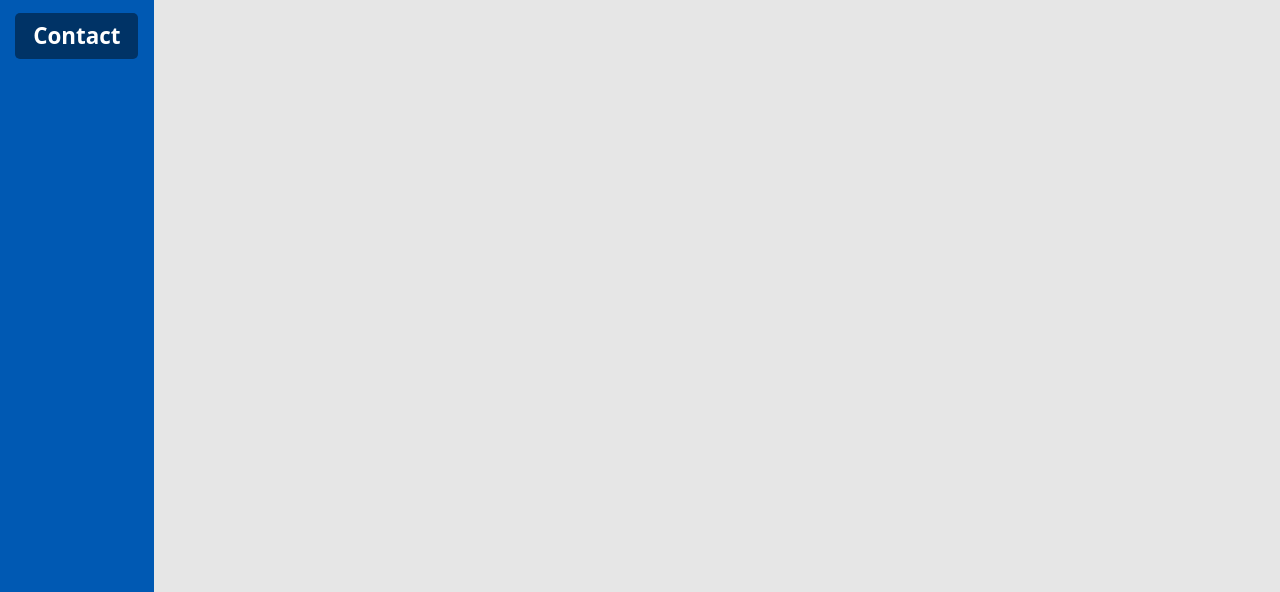
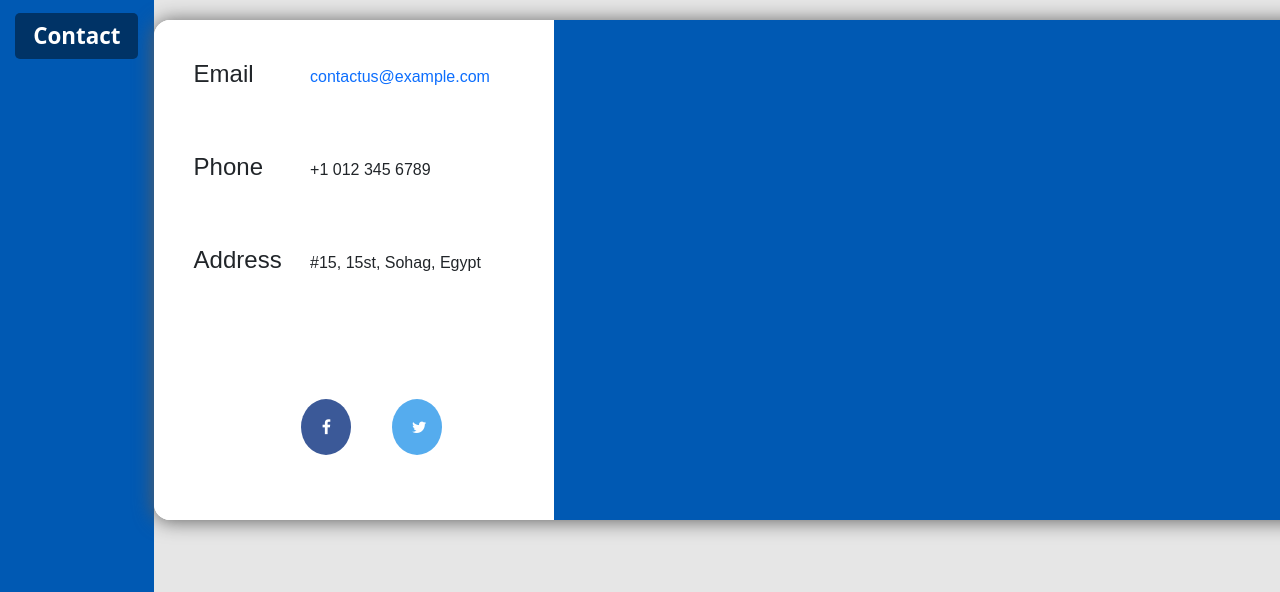
Before and after one commit to MohammedElsayed760/automobile-security-system, a plain HTML site: page contact.html in a window 1280 px wide. Shown: the part 208-800 px from the top of the page. Drawn offline with nearby package versions, Linux system fonts and the light colour scheme.

Commit message:
huge changes

```diff
--- a/contact.html
+++ b/contact.html
@@ -1,11 +1,13 @@
 <!DOCTYPE html>
 <html lang="en" dir="ltr">
+
 <head>
   <meta charset="utf-8">
 
   <link href="https://cdn.jsdelivr.net/npm/bootstrap@5.0.0-beta1/dist/css/bootstrap.min.css" rel="stylesheet" integrity="sha384-giJF6kkoqNQ00vy+HMDP7azOuL0xtbfIcaT9wjKHr8RbDVddVHyTfAAsrekwKmP1" crossorigin="anonymous">
   <link rel="stylesheet" href="styles.css">
   <link rel="icon" href="images/favicon.ico">
+  <link rel="stylesheet" href="https://cdnjs.cloudflare.com/ajax/libs/font-awesome/4.7.0/css/font-awesome.min.css">
   <title>Car safety</title>
 
 </head>
@@ -13,18 +15,83 @@
 <body>
 
   <div class="header">
-       <img src="images/brand.png" style="height:100%;display:inline;" alt="brand">
+    <img src="images/brand.png" style="height:100%;display:inline;padding-left:3%" alt="brand">
     <div class="profile-container">
       <img src="images/profile-pic.jpg" alt="profile picture" class="profile-pic">
       <p class="profile-name"> Mohamed elsayed</p>
     </div>
   </div>
 
-<div class="sidebar" >
+  <div class="sidebar">
 
-  <div class="navigation-item"> <a class="menu-link " href="index.html" >Home</a> </div>
-  <div class="navigation-item"> <a class="menu-link " href="safety.html">Safety</a> </div>
+    <div class="navigation-item"> <a class="menu-link " href="index.html">Home</a> </div>
+    <div class="navigation-item"> <a class="menu-link " href="user.html">User</a> </div>
     <div class="navigation-item"> <a class=" current-page" href="contact.html"> Contact</a> </div>
+
+
+    <div class="content-container">
+
+      <h1 class="user-information">Contact Us</h1>
+      <div class="user-info conact">
+
+        <div class="left">
+
+
+          <div class="data-block">
+            <div class="data">
+              <div class="key">
+              <h4 class="key">Email</h4>
+              </div>
+              <div class="value">
+                <a href="#"><p class="value">contactus@example.com</p></a>
+              </div>
+            </div>
+          </div>
+
+
+          <div class="data-block">
+            <div class="data">
+              <div class="key">
+                <h4 class="key">Phone</h4>
+              </div>
+              <div class="value">
+                <p>	+1 012 345 6789</p>
+              </div>
+            </div>
+          </div>
+
+
+          <div class="data-block">
+            <div class="data">
+              <div class="key">
+                <h4 class="key">Address</h4>
+              </div>
+              <div class="value">
+                <p>#15, 15st, Sohag, Egypt</p>
+              </div>
+            </div>
+          </div>
+
+
+          <div class="social_media">
+                <a href="#" class="fa fa-facebook"></a>
+                <a href="#" class="fa fa-twitter"></a>
+          </div>
+
+        </div>
+
+
+
+
+        <div class="right">
+
+
+        </div>
+
+      </div>
+    </div>
+
+
 
 
   </div>
@@ -38,4 +105,5 @@
   <script src="https://stackpath.bootstrapcdn.com/bootstrap/4.5.2/js/bootstrap.min.js" integrity="sha384-B4gt1jrGC7Jh4AgTPSdUtOBvfO8shuf57BaghqFfPlYxofvL8/KUEfYiJOMMV+rV" crossorigin="anonymous"></script>
 
 </body>
+
 </html>
--- a/script.js
+++ b/script.js
@@ -8,8 +8,8 @@ $(document).ready(async function() {
     ],
     target: 'map',
     view: new ol.View({
-      center: ol.proj.fromLonLat([31.700001, 26.549999]),
-      zoom: 8,
+      center: ol.proj.fromLonLat([15, 50]),
+      zoom: 2,
     })
   });
 
@@ -20,20 +20,24 @@ $(document).ready(async function() {
     console.log("error fetching from your server", error)
   }
 
-async function run(){
+  async function run() {
     const data = await getCords()
     CenterMap(data.long, data.lat)
     setMarker(data.long, data.lat)
-    if(data.image){
+    if (data.image) {
       updateImage(data.image)
     }
-}
+  }
 
 
 
-  function updateImage(imageSrc){
-    const thiefImage = document.getElementById("thiefImage")
-    thiefImage.src = imageSrc
+  function updateImage(imageSrc) {
+    const thiefImage = document.getElementById("thiefImage");
+    thiefImage.src = imageSrc;
+    document.getElementById("img-caption").innerHTML = `Warning &#10071; &#10071; <br>
+    There is an unknown person in your car &#10071; `
+
+
   }
 
   function CenterMap(long, lat) {
@@ -43,6 +47,7 @@ async function run(){
   }
 
   var markers;
+
   function setMarker(long, lat) {
     map.removeLayer(markers)
     markers = new ol.layer.Vector({
--- a/styles.css
+++ b/styles.css
@@ -1,3 +1,6 @@
+
+
+
 html{height: 100%}
 
 body{
@@ -8,7 +11,10 @@ background-color:#e6e6e6;
 
 .map {
         height: 650px;
-        width: 100%;
+        width: 94%;
+        margin: auto;
+        border-radius: 10px;
+        box-shadow: 0 1px 20px 0 rgba(93, 93, 93, 1);
       }
 
 .header{
@@ -17,7 +23,7 @@ background-color:#e6e6e6;
   position:fixed;
   display: block;
   background-color:white ;
-  z-index: 1
+   z-index: 1
 }
 
 
@@ -117,6 +123,7 @@ left:10%;
 top:5%;
 margin: 3rem auto ;
 z-index: -1;
+box-shadow: 0 1px 20px 0 rgba(93, 93, 93, 1);
 }
 
 .thief-img{
@@ -130,8 +137,151 @@ z-index: -1;
 
 }
 
-.img-caption p{
-  padding:2rem 1rem;
-  font-size: 1.5rem;
+.img-caption {
+   padding:6rem 1rem;
+  font-size: 1.9rem;
   font-weight: 500 ;
 }
+
+.content-container{
+  width: 88%;
+  height: 90%;
+display: inline-block;
+position: fixed;
+left:12%;
+top:10%;
+z-index: -1;
+}
+
+.user-info{
+  width: 1200px;
+  height: 500px;
+  background-color:white;
+  margin:50px auto;
+  position: relative;
+  box-shadow: 0 1px 20px 0 rgba(93, 93, 93, 1);
+  border-radius: 1rem;
+font-family: 'Josefin Sans', sans-serif;
+}
+
+
+.right{
+  background-color:#0059b3 ;
+  display: inline-block;
+  width: 800px;
+  height: 500px;
+position: absolute;
+left:400px;
+border-top-right-radius: 1rem;
+border-bottom-right-radius: 1rem;
+color: white;
+}
+
+.left{
+  background-color: white;
+  display:inline-block;
+  width: 400px;
+  height: 500px;
+  position: absolute;
+  left: 0;
+  border-top-left-radius: 1rem;
+  border-bottom-left-radius: 1rem;
+text-align: center;
+}
+
+
+.user-image{
+height: 350px;
+width: 250px;
+border-radius:0.5rem;
+margin: 50px auto 20px auto;
+
+}
+
+.user-name{
+  color: #003366
+}
+
+.data-block{
+  display: block;
+
+}
+
+.data{
+  display: inline-block;
+  margin: 5% 20% 5% 5%;
+  width: 20%
+}
+
+.user-information{
+  margin: 50px 20px 10px 150px;
+  color: #003366
+}
+
+.conact .data{
+  margin: 10% 2% 2% 10%;
+  width: 80%
+}
+
+.conact .data-block{
+  text-align: left;
+}
+
+
+.key{
+  display: inline-block;
+}
+.value{
+  display: inline-block;
+}
+
+div.key{
+  width: 35%
+}
+ div.value{
+   width: 60%
+ }
+
+ .social_media{
+   width: 60%;
+   display: inline-block;
+   text-align: center;
+   position: relative;
+   top: 20%;
+
+
+ }
+ul{
+  margin: 0
+}
+
+
+ /* Style all font awesome icons */
+.fa {
+  padding: 20px;
+  font-size: 30px;
+  width: 50px;
+  text-align: center;
+  text-decoration: none;
+  border-radius: 50%;
+  margin-left: 15%
+}
+
+/* Add a hover effect if you want */
+.fa:hover {
+  opacity: 0.7;
+}
+
+/* Set a specific color for each brand */
+
+/* Facebook */
+.fa-facebook {
+  background: #3B5998;
+  color: white;
+}
+
+/* Twitter */
+.fa-twitter {
+  background: #55ACEE;
+  color: white;
+}
```
Also changed, not shown: index.html (+23 -7 lines), safety.html (deleted, +0 -57 lines), user.html (added, +89 -0 lines), images/1.png (added), images/2.png (added), images/Yahoo-Before.png (added), images/brand.png, images/car-thief.jfif (added), images/car-thief.jpg (deleted), 1 other file. Lines whose indentation alone changed are shown as unchanged.
